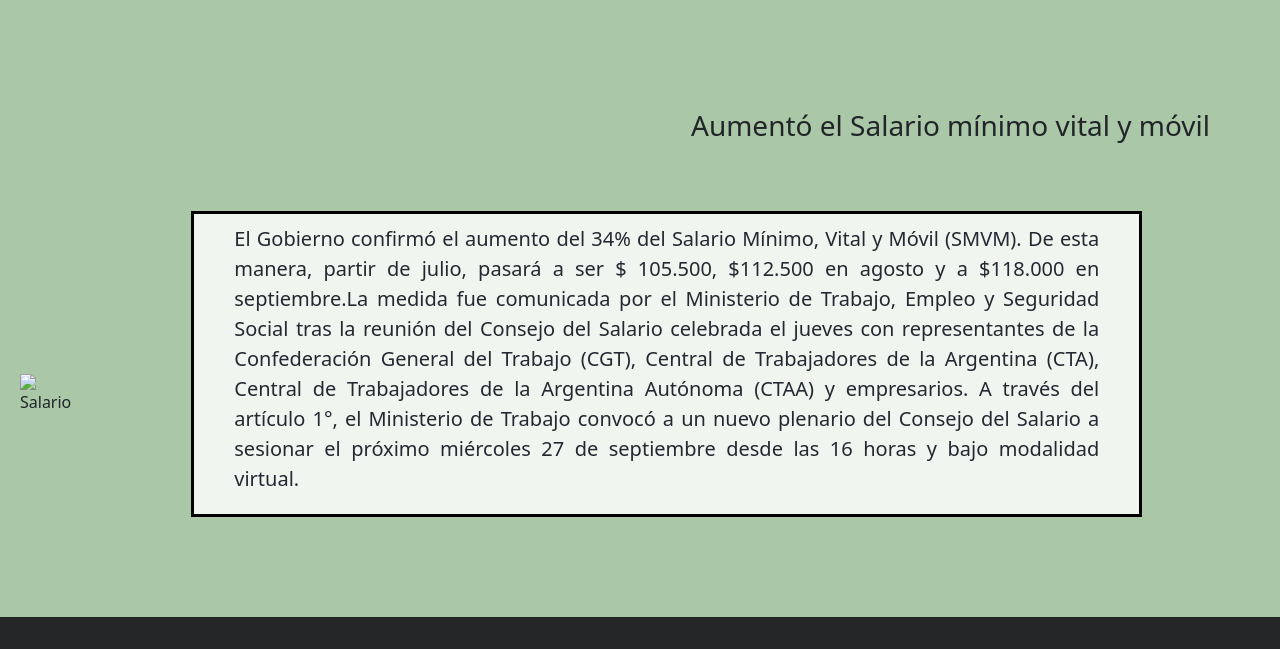
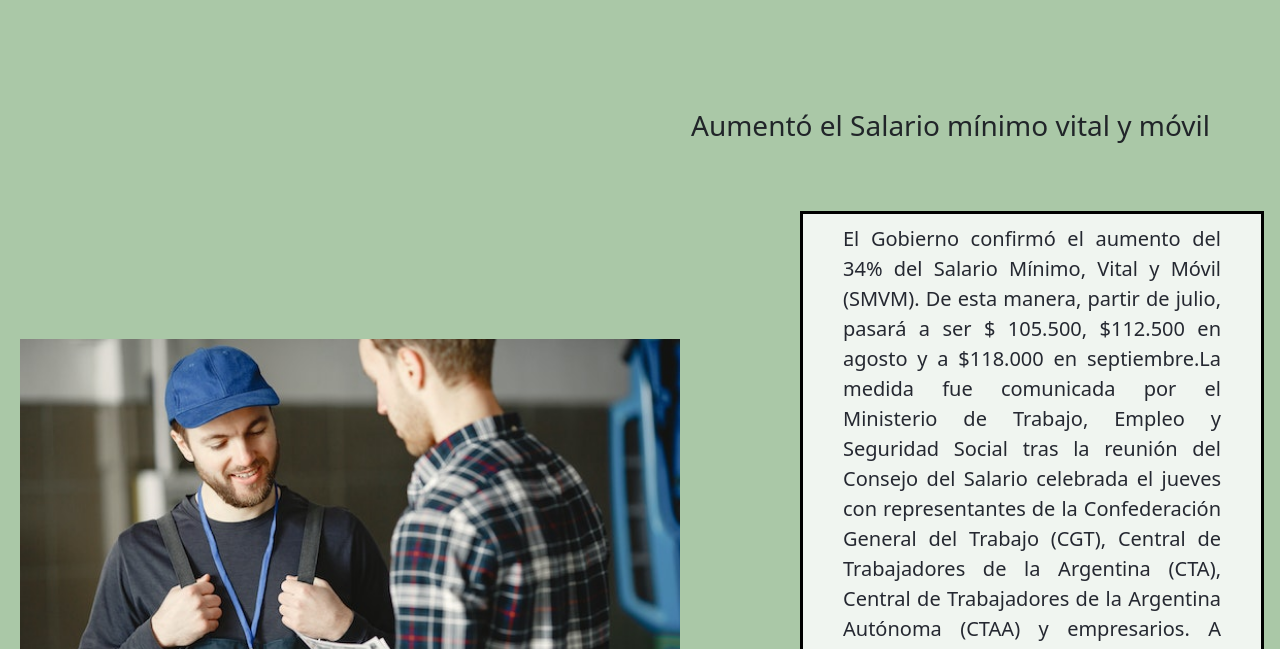
Before and after one commit to estudioslc/PreEntrega2-Lopez-Cabada-Leonardi, a plain HTML site: page pages/noticias.html in a window 1280 px wide. Shown: the part 151-800 px from the top of the page. Drawn offline with nearby package versions, Linux system fonts and the light colour scheme; the site is published under a folder, as on GitHub Pages, so addresses that start at the root find nothing.

Commit message:
subiendo archivos

```diff
--- a/pages/noticias.html
+++ b/pages/noticias.html
@@ -69,7 +69,7 @@
                     </div>
                     <div class="containernot">
                         <div class="imagensalario">
-                            <img src="/img/Salario.jpg" alt="Salario">
+                            <img src="../img/Salario.jpg" alt="Salario">
                         </div>
                         <div>
                             <p class="parrafonoticias">El Gobierno confirmó el aumento del 34% del Salario Mínimo, Vital y Móvil (SMVM). De esta manera, partir de julio, pasará a ser $ 105.500, $112.500 en agosto y a $118.000 en septiembre.La medida fue comunicada por el Ministerio de Trabajo, Empleo y Seguridad Social tras la reunión del Consejo del Salario celebrada el jueves con representantes de la Confederación General del Trabajo (CGT), Central de Trabajadores de la Argentina (CTA), Central de Trabajadores de la Argentina Autónoma (CTAA) y empresarios. A través del artículo 1°, el Ministerio de Trabajo convocó a un nuevo plenario del Consejo del Salario a sesionar el próximo miércoles 27 de septiembre desde las 16 horas y bajo modalidad virtual. </p>
```
